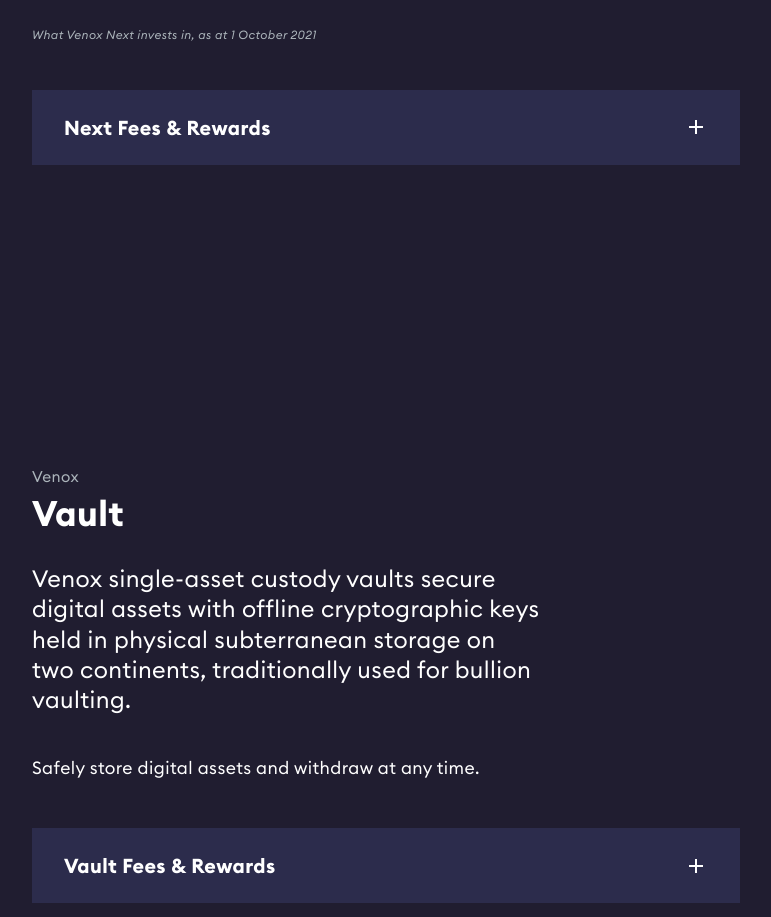
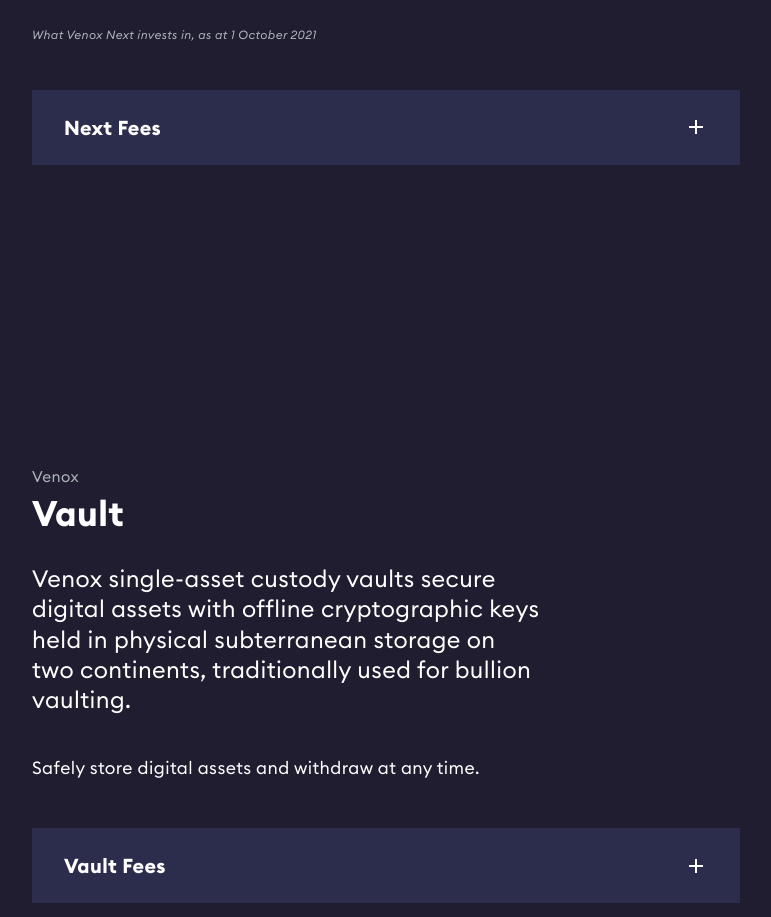
Before and after one commit to venox-digital-assets/venox.io, a website: page index.html in a window 1280 px wide. Shown: the part 4458-5375 px from the top of the page, without its empty margins (254-1025 px from the left). Drawn offline with Linux system fonts and the light colour scheme.

Commit message:
📃Copy tweaks

```diff
--- a/index.html
+++ b/index.html
@@ -322,7 +322,7 @@
                     <p class="small muted">What Venox Origin invests in, as at 1 August 2022</p>
                     <div class="tab">
                         <div class=""><input id="tab-2" type="checkbox">
-                            <label for="tab-2" class="tab-heading">Origin Fees &amp; Rewards</label>
+                            <label for="tab-2" class="tab-heading">Origin Fees</label>
                             <div class="tab-content">
                                 <ul role="list" class="acc-list">
                                     <li class="acc-list-item">
@@ -409,7 +409,7 @@
                     <p class="small muted">What Venox Next invests in, as at 1 October 2021</p>
                     <div class="tab">
                         <div class=""><input id="tab-3" type="checkbox">
-                            <label for="tab-3" class="tab-heading">Next Fees &amp; Rewards</label>
+                            <label for="tab-3" class="tab-heading">Next Fees</label>
                             <div class="tab-content">
                                 <ul role="list" class="acc-list">
                                     <li class="acc-list-item">
@@ -464,7 +464,7 @@
                     <p class="mt-0">Safely store digital assets and withdraw at any time.</p>
                     <div class="tab">
                         <div class=""><input id="tab-1" type="checkbox">
-                            <label for="tab-1" class="tab-heading">Vault Fees &amp; Rewards</label>
+                            <label for="tab-1" class="tab-heading">Vault Fees</label>
                             <div class="tab-content">
                                 <ul role="list" class="acc-list">
                                     <li class="acc-list-item">
```
